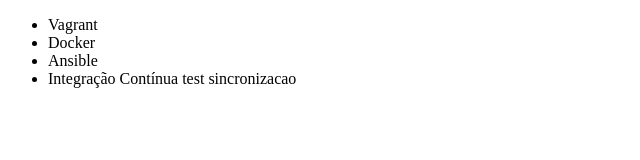
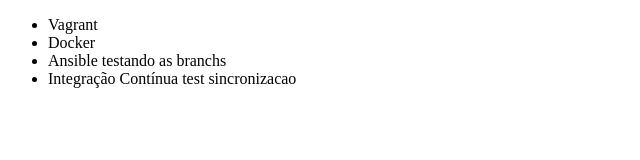
Before and after one commit to JoaoPauloO/curso-git, a plain HTML site: page index.html in a window 1280 px wide. Shown: the whole page, without its empty margins (0-640 px from the left). Drawn offline with Linux system fonts and the light colour scheme.

Commit message:
Testando as branchs com alteracao de titulo

```diff
--- a/index.html
+++ b/index.html
@@ -8,7 +8,7 @@
     <ul>
         <li>Vagrant</li>
         <li>Docker</li>
-        <li>Ansible</li>
+        <li>Ansible testando as branchs</li>
         <li>Integração Contínua test sincronizacao</li>
     </ul>
 </body>
```
